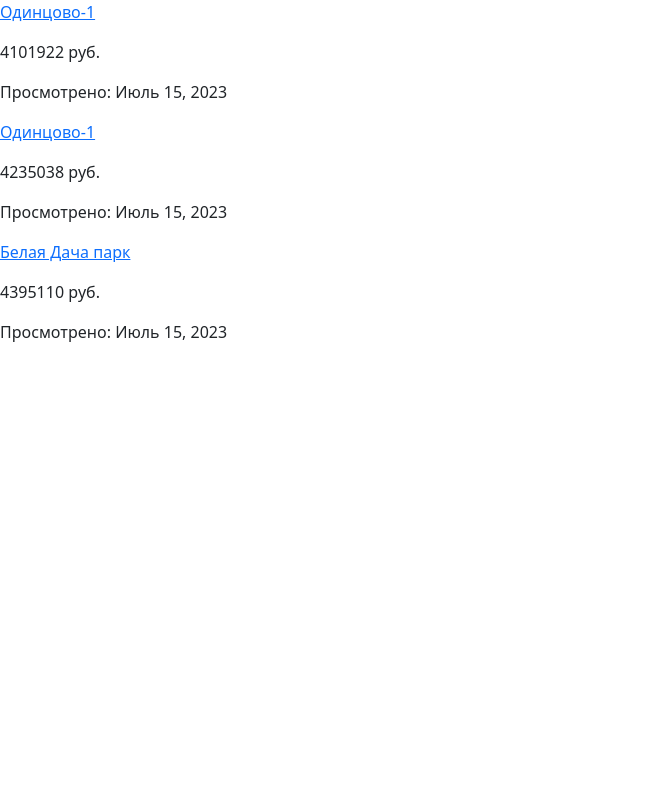
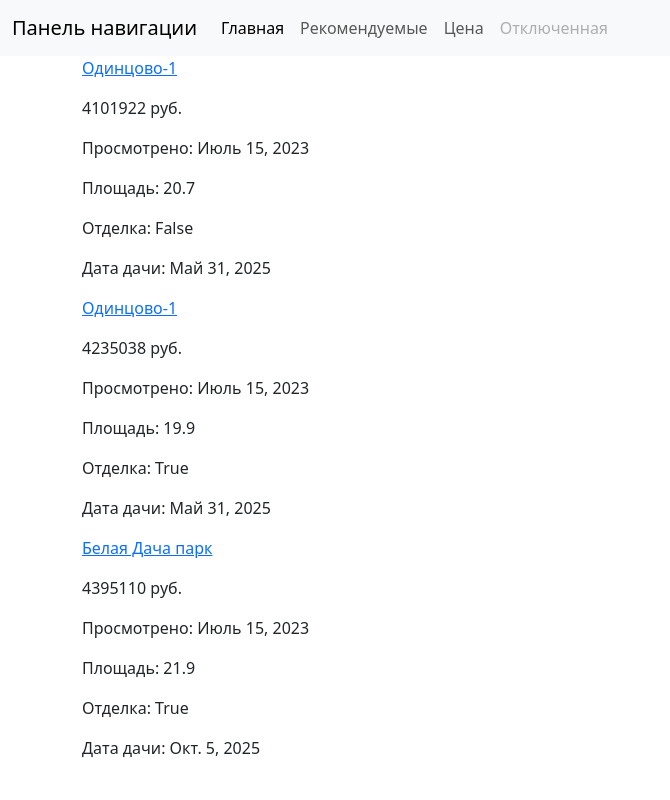
Before and after one commit to bazunaka/bazParsing, a Django app: page /home/ in a window 1280 px wide. Shown: the whole page, without its empty margins (0-670 px from the left). Run offline with Django 3.2, Linux system fonts and the light colour scheme; data comes from the database, SQL or seed files in the repository; both versions use the stored data as it was after the commit.

Commit message:
add navbar

```diff
--- a/bazParsing/templates/home.html
+++ b/bazParsing/parsing/templates/parsing/home.html
@@ -5,5 +5,8 @@
        <p><a href="{{ obj.url }}">{{ obj }}</a></p>
         <p>{{ obj.price }} руб.</p>
         <p> Просмотрено: {{ obj.date_view }}</p>
+        <p> Площадь: {{ obj.square }}</p>
+        <p> Отделка: {{ obj.decor }}</p>
+        <p> Дата дачи: {{ obj.date }}</p>
     {% endfor %}
 {% endblock %}
--- a/bazParsing/parsing/views.py
+++ b/bazParsing/parsing/views.py
@@ -6,4 +6,4 @@ from .models import Development, Apartment
 
 def home_view(request):
     query_set = Apartment.objects.all()
-    return render(request, 'home.html', {'object_list': query_set})
+    return render(request, 'parsing/home.html', {'object_list': query_set})
--- a/bazParsing/templates/base.html
+++ b/bazParsing/templates/base.html
@@ -11,7 +11,26 @@
     <title>{% block title %}{% endblock %}</title>
   </head>
   <body>
-    {% block content %} {% endblock %}
+      <nav class="navbar navbar-expand-lg bg-body-tertiary">
+          <div class="container-fluid">
+            <a class="navbar-brand" href="#">Панель навигации</a>
+            <button class="navbar-toggler" type="button" data-bs-toggle="collapse" data-bs-target="#navbarNavAltMarkup" aria-controls="navbarNavAltMarkup" aria-expanded="false" aria-label="Переключатель навигации">
+              <span class="navbar-toggler-icon"></span>
+            </button>
+            <div class="collapse navbar-collapse" id="navbarNavAltMarkup">
+              <div class="navbar-nav">
+                <a class="nav-link active" aria-current="page" href="#">Главная</a>
+                <a class="nav-link" href="#">Рекомендуемые</a>
+                <a class="nav-link" href="#">Цена</a>
+                <a class="nav-link disabled">Отключенная</a>
+              </div>
+            </div>
+          </div>
+      </nav>
+  <div class="container">
+      {% block content %} {% endblock %}
+  </div>
+
     <!-- Optional JavaScript -->
     <!-- jQuery first, then Popper.js, then Bootstrap JS -->
     <script src="https://code.jquery.com/jquery-3.4.1.slim.min.js" integrity="sha384-J6qa4849blE2+poT4WnyKhv5vZF5SrPo0iEjwBvKU7imGFAV0wwj1yYfoRSJoZ+n" crossorigin="anonymous"></script>
```
Also changed, not shown: bazParsing/db.sqlite3.
